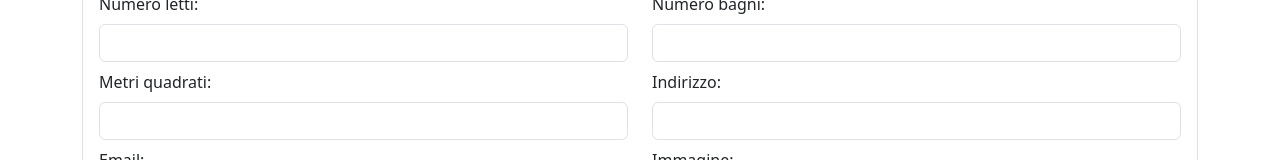
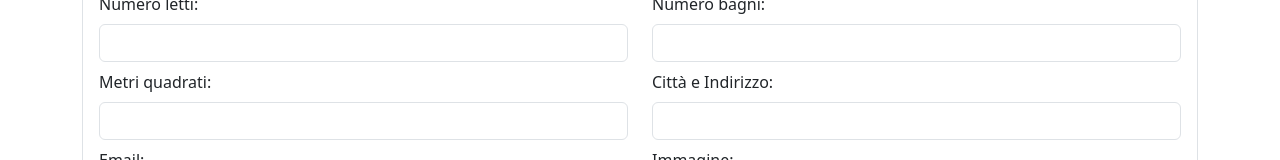
Before and after one commit to carlo191/BoolB-B-Front-End, a React (Vite) app: page /add in a window 1280 px wide. Shown: the part 253-413 px from the top of the page. Built offline with nearby package versions, Linux system fonts and the light colour scheme; no server answers.

Commit message:
fix formhouse

```diff
--- a/src/components/FormHouse/FormHouse.jsx
+++ b/src/components/FormHouse/FormHouse.jsx
@@ -191,7 +191,7 @@ export default function FormHouse() {
           <div className="col-md-6">
             {/* Indirizzo Input */}
             <label htmlFor="indirizzo" className="form-label">
-              Indirizzo:
+               Città e Indirizzo:
             </label>
             <input
               type="text"
@@ -231,7 +231,7 @@ export default function FormHouse() {
               className="form-control"
               id="immagine"
               onChange={handleChange}
-              required
+
             />
           </div>
         </div>
```
